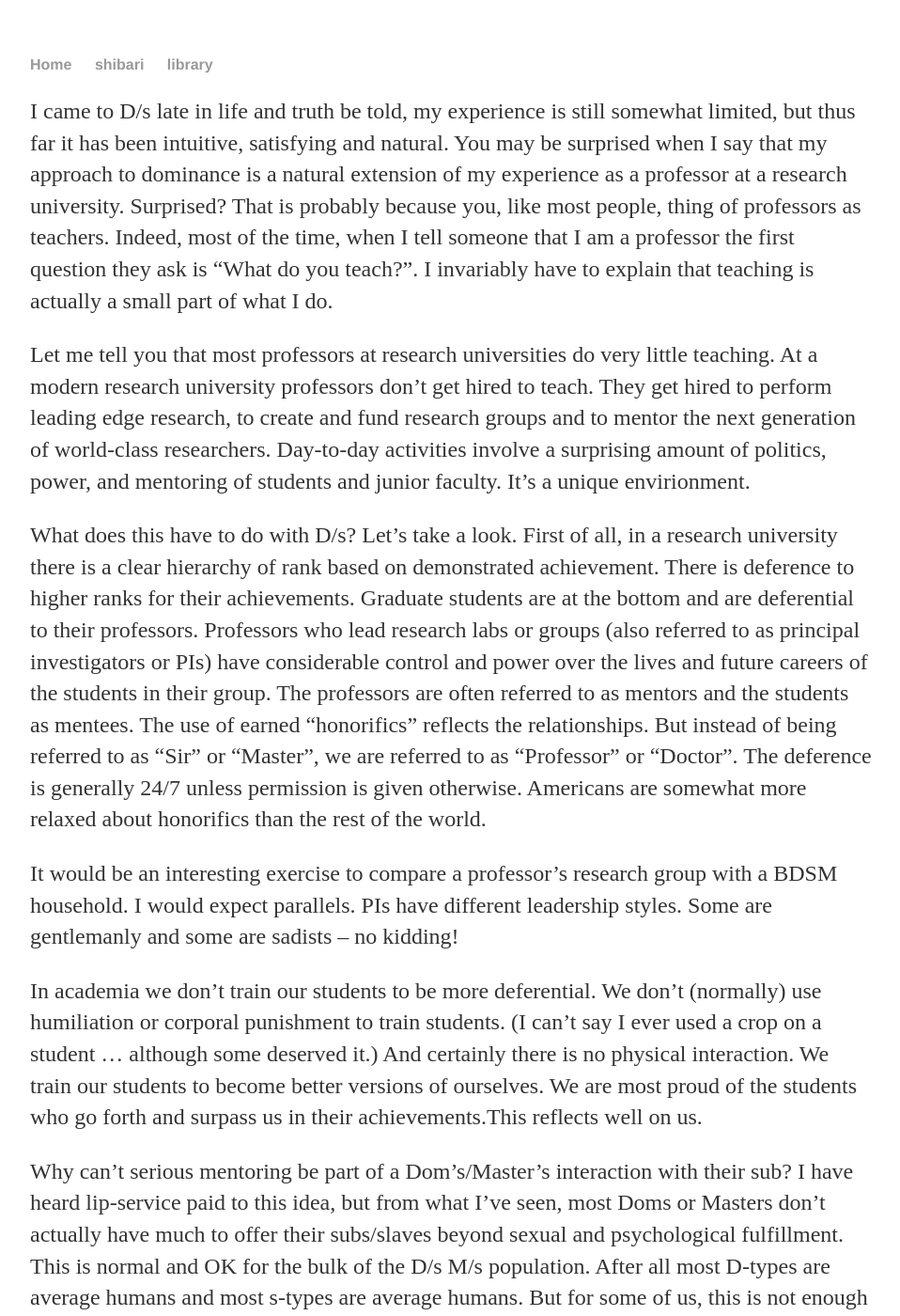
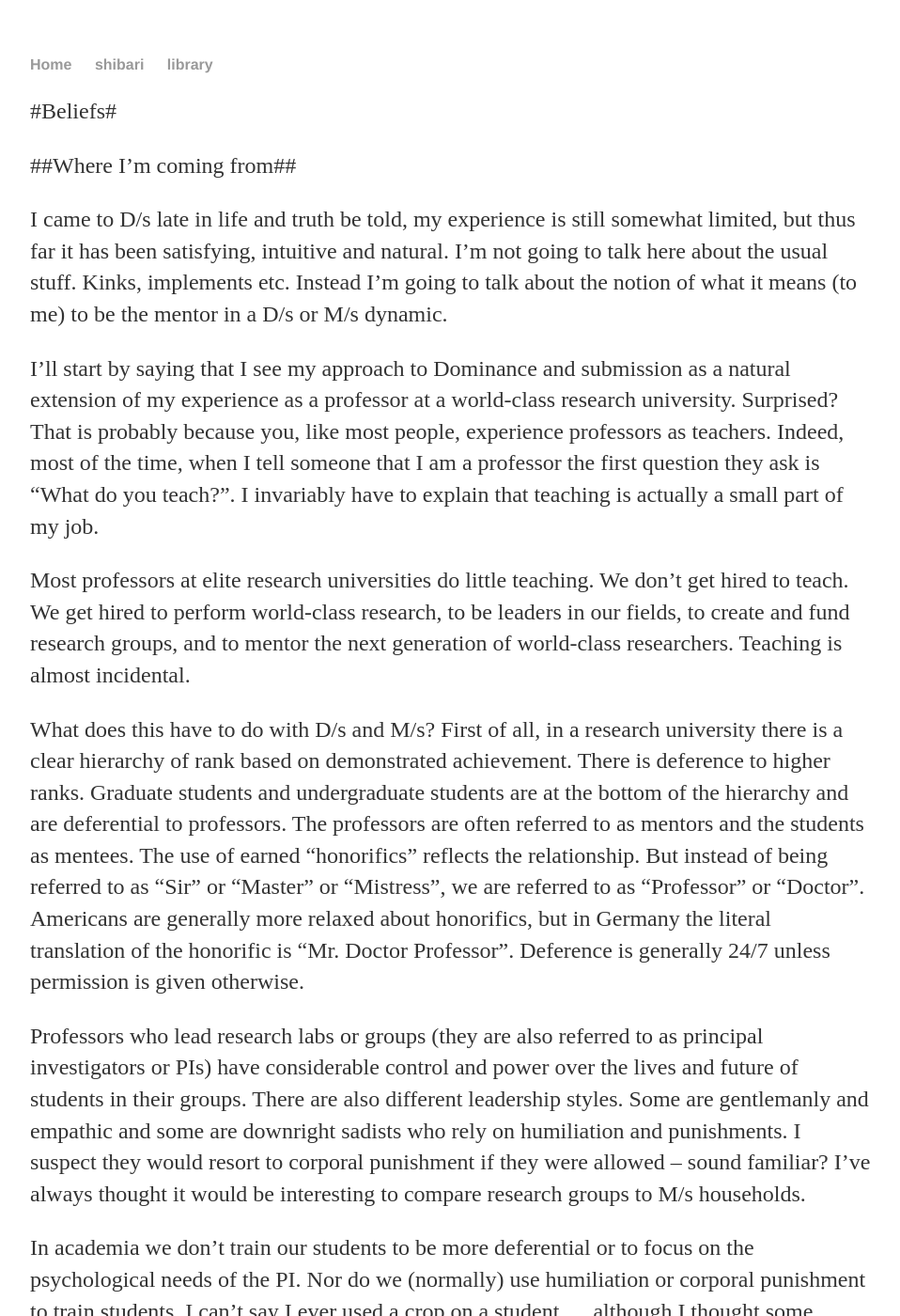
Before and after one commit to rationaldom/rationaldom.github.io, a Jekyll site: the page built from drafts/beliefs.md, in a window 1280 px wide and 1400 px high. Shown: the whole window at 94% size, without its empty margins (160-1118 px from the left). Built offline with Jekyll 4.4.1, drawn with Linux system fonts in a browser that asks for light colours; our own code applies the rules of GitHub Pages for plain Markdown files; some of the changed text lies outside the part shown.

Commit message:
revision of beliefs.md

```diff
--- a/drafts/beliefs.md
+++ b/drafts/beliefs.md
@@ -1,23 +1,29 @@
 
 
-I came to D/s late in life and truth be told, my experience is still somewhat limited, but thus far it has been intuitive, satisfying and natural. You may be surprised when I say that my approach to dominance is a natural extension of my experience as a professor at a research university. Surprised? That is probably because you, like most people, thing of professors as teachers. Indeed, most of the time, when I tell someone that I am a professor the first question they ask is "What do you teach?". I invariably have to explain that teaching is actually a small part of what I do.
+#Beliefs#
 
-Let me tell you that most professors at research universities do very little teaching. At a modern research university professors don't get hired to teach. They get hired to perform leading edge research, to create and fund research groups and to mentor the next generation of world-class researchers. Day-to-day activities involve a surprising amount of politics, power, and mentoring of students and junior faculty. It's a unique envirionment.
+##Where I'm coming from##
 
-What does this have to do with D/s? Let's take a look. First of all, in a research university there is a clear hierarchy of rank based on demonstrated achievement. There is deference to higher ranks for their achievements. Graduate students are at the bottom and are deferential to their professors. Professors who lead research labs or groups  (also referred to as principal investigators or PIs) have considerable control and power over the lives and future careers of the students in their group. The professors are often referred to as mentors and the students as mentees. The use of earned "honorifics" reflects the relationships. But instead of being referred to as "Sir" or "Master", we are referred to as "Professor" or "Doctor". The deference is generally 24/7 unless permission is given otherwise. Americans are somewhat more relaxed about honorifics than the rest of the world.
+I came to D/s late in life and truth be told, my experience is still somewhat limited, but thus far it has been satisfying, intuitive and natural. I'm not going to talk here about the usual stuff. Kinks, implements etc. Instead I'm going to talk about the notion of what it means (to me) to be the mentor in a D/s or M/s dynamic.
 
-It would be an interesting exercise to compare a professor's research group with a BDSM household. I would expect parallels.  PIs have different leadership styles. Some are gentlemanly and some are sadists -- no kidding!
+I'll start by saying that I see my approach to Dominance and submission as a natural extension of my experience as a professor at a world-class research university. Surprised? That is probably because you, like most people, experience professors as teachers. Indeed, most of the time, when I tell someone that I am a professor the first question they ask is "What do you teach?". I invariably have to explain that teaching is actually a small part of my job.
 
-In academia we don't train our students to be more deferential. We don't (normally) use humiliation or corporal punishment to train students. (I can’t say I ever used a crop on a student ... although some deserved it.) And certainly there is no physical interaction.  We train our students to become better versions of ourselves. We are most proud of the students who go forth and surpass us in their achievements.This reflects well on us.
+Most professors at elite research universities do little teaching. We don't get hired to teach. We get hired to perform world-class research, to be leaders in our fields, to create and fund research groups, and to mentor the next generation of world-class researchers. Teaching is almost incidental.
 
-Why can't serious mentoring be part of a Dom's/Master's interaction with their sub?  I have heard lip-service paid to this idea, but from what I've seen, most Doms or Masters don't actually have much to offer their subs/slaves beyond sexual and psychological fulfillment. This is normal and OK for the bulk of the D/s M/s population. After all most D-types are average humans and most s-types are average humans. But for some of us, this is not enough and a different path is possible. There are a few of us who think differently and our vision of a Dominant or a Master pays much more than just lip service to the notion that we are mentors to our subs or slaves.  All this brings me to my philosophy.
+What does this have to do with D/s and M/s? First of all, in a research university there is a clear hierarchy of rank based on demonstrated achievement. There is deference to higher ranks. Graduate students and undergraduate students are at the bottom of the hierarchy and are deferential to professors.  The professors are often referred to as mentors and the students as mentees. The use of earned "honorifics" reflects the relationship. But instead of being referred to as "Sir" or "Master" or "Mistress", we are referred to as "Professor" or "Doctor".  Americans are generally more relaxed about honorifics, but in Germany the literal translation of the honorific is "Mr. Doctor Professor". Deference is generally 24/7 unless permission is given otherwise.
+
+Professors who lead research labs or groups  (they are also referred to as principal investigators or PIs) have considerable control and power over the lives and future of students in their groups. There are also different leadership styles. Some are gentlemanly and empathic and some are downright sadists who rely on humiliation and punishments. I suspect they would resort to corporal punishment if they were allowed -- sound familiar? I've always thought it would be interesting to compare research groups to M/s households.
+
+In academia we don't train our students to be more deferential or to focus on the psychological needs of the PI. Nor do we (normally) use humiliation or corporal punishment to train students. I can’t say I ever used a crop on a student ... although I thought some deserved it! And certainly physical interaction is grounds for dismissal.  Our  goal is to train our students to become better versions of ourselves. We are most proud of the students who go forth and surpass us in their achievements. This reflects well on us.
+
+In my brief time interacting with the BDSM community, I have come to ask, can't serious mentoring be part of a Dom's/Master's interaction with their sub/slave?  I have heard lip-service paid to this idea, but from what I've seen, most Doms or Masters don't actually have much to offer their subs/slaves beyond sexual and psychological fulfillment. For some, perhaps for most, this may be enough. After all most D-types are average humans and most s-types are average humans. But for some of us, this is not enough and we seek to pay more than lip-service to the notion that we are true mentors to our subs or slaves.  All this brings me to what I believe is my role as a Dominant.
 
 ##What I believe##
 
-I believe that when I take a sub/slave under my wing, it is my responsibility to provide not just emotional and sexual rewards, but also mentorship, structure and a real education grounded in my unique professional experiences in science, technology, business, sports and art. I see my role as a Dominant and would-be Master as a natural extension of my role as a University Professor. There is mix of pleasure and psychological games that enrich the educational experience in a manner that is not socially acceptable in more conventional educational environments. It is of course a bit of an experiment.
+I believe that when I take a sub/slave under my wing, it is my responsibility to provide not just emotional and sexual rewards, but also mentorship, structure and a real education grounded in my unique professional experiences in science, technology, business, sports and art. I see my role as a Dominant and would-be Master as a natural extension of my role as a University Professor. I want to create a mix of pleasure and emotional/psychological games that enrich the educational experience in a manner that is not socially acceptable in more conventional educational settings. It is of course a bit of an experiment. But for me life is, at it's best, one big experiment!
 
-Some of the educational material is super basic and dead simple. For example, my subs should know European dining etiquette, how to properly hold chopsticks, how to properly sit in Seiza, how to write a business letter, how to deal with conflict and difficult personalities, and the psychology and nuances of verbal communication.
+Some of the educational material is super basic and dead simple. For example, my subs should know European dining etiquette, how to properly hold chopsticks, how to properly sit in Seiza, how to deal with conflict, anxiety and difficult personalities, how to deal with the psychology and nuances of verbal communication.
 
 I have a deep internal need to make a difference in the lives of the young women in my circle.  Sometimes this has required out-of-the-box thinking. In at least one case, I guided a young woman to professional psychotherapy, which I sponsored. It made a huge difference in her life and I found it immensely satisfying to have been the instrument of change.
 
-I believe that part of the reason that my sub wants to be with me is to create positive change in their life.  Anyone can train a sub/slave the idiosyncratic skills required to please their Dom or Master sexually. But when the time comes for the partners to move on, what difference was made?
+I believe that part of the reason that a potential sub wants to be with me is to create positive change in her life.  Anyone can train a sub/slave the idiosyncratic skills required to please their Dom or Master sexually. But when the time comes for the partners to move on, for the young woman to find a life partner, the real question becomes have you made a positive change in the young woman's life?
```
